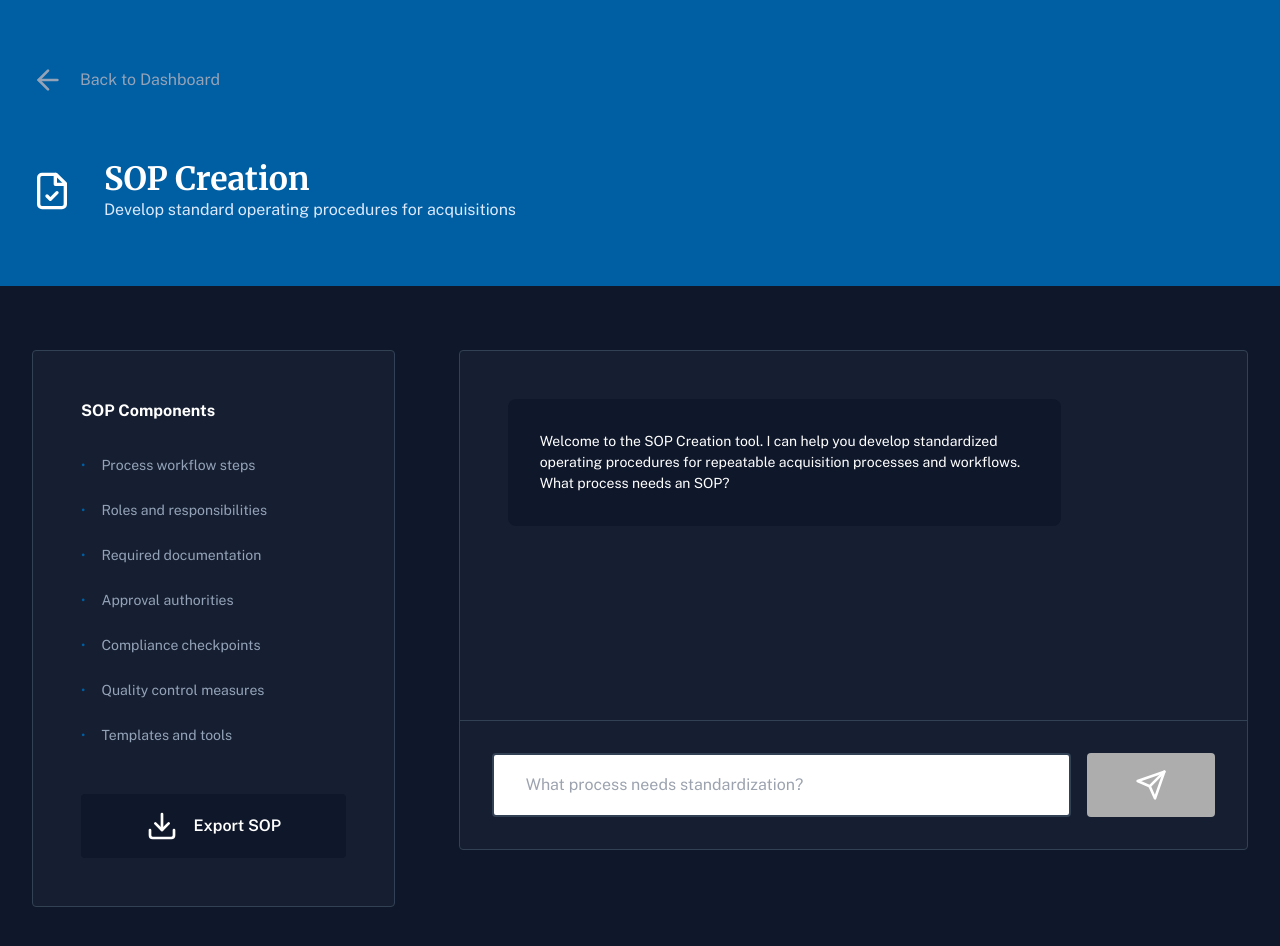
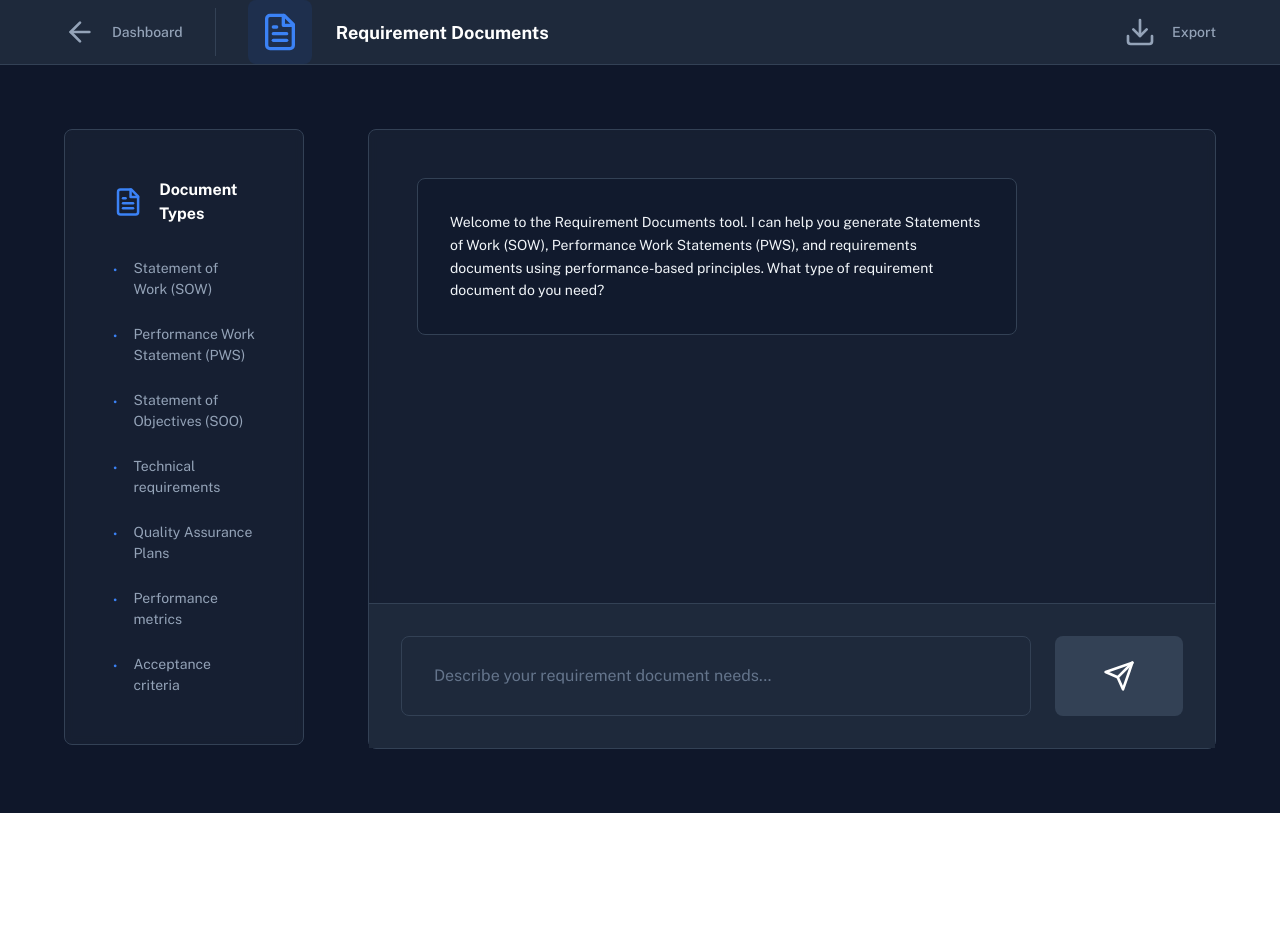
Before and after one commit to jonbmost/rapidacq-frontend, a Next.js app: page /tools/requirement-documents in a window 1280 px wide. Shown: the top 946 px of the page. After the commit the page ends 813 px from the top, so only its background shows below. Built offline with nearby package versions, Linux system fonts and the light colour scheme; no server answers.

Commit message:
Fix Requirement Documents service with correct content and styling

```diff
--- a/app/tools/requirement-documents/page.tsx
+++ b/app/tools/requirement-documents/page.tsx
@@ -3,7 +3,7 @@
 import { useState } from 'react';
 import { useRouter } from 'next/navigation';
 import Link from 'next/link';
-import { FileCheck, ArrowLeft, Send, Loader2, Download } from 'lucide-react';
+import { FileText, ArrowLeft, Send, Loader2, Download } from 'lucide-react';
 
 const BACKEND_URL = process.env.NEXT_PUBLIC_BACKEND_URL || 'https://acquisition-assistant-266001336704.us-central1.run.app';
 
@@ -12,12 +12,12 @@ interface Message {
   content: string;
 }
 
-export default function SOPCreationPage() {
+export default function RequirementDocumentsPage() {
   const router = useRouter();
   const [messages, setMessages] = useState<Message[]>([
     {
       role: 'assistant',
-      content: 'Welcome to the SOP Creation tool. I can help you develop standardized operating procedures for repeatable acquisition processes and workflows. What process needs an SOP?'
+      content: 'Welcome to the Requirement Documents tool. I can help you generate Statements of Work (SOW), Performance Work Statements (PWS), and requirements documents using performance-based principles. What type of requirement document do you need?'
     }
   ]);
   const [input, setInput] = useState('');
@@ -39,7 +39,7 @@ export default function SOPCreationPage() {
           'Content-Type': 'application/json',
         },
         body: JSON.stringify({
-          message: `[SOP Creation Context] ${userMessage}`,
+          message: `[Requirement Documents Context] ${userMessage}`,
           history: messages
         }),
       });
@@ -69,81 +69,91 @@ export default function SOPCreationPage() {
     const url = URL.createObjectURL(blob);
     const a = document.createElement('a');
     a.href = url;
-    a.download = 'sop-document.txt';
+    a.download = 'requirement-documents.txt';
     a.click();
   };
 
   return (
     <div className="min-h-screen bg-[#0f172a]">
       {/* Header */}
-      <div className="bg-uswds-blue text-white py-8">
-        <div className="max-w-7xl mx-auto px-4">
-          <Link href="/dashboard" className="text-slate-400 hover:text-white mb-4 inline-flex items-center">
-            <ArrowLeft className="h-4 w-4 mr-2" />
-            Back to Dashboard
-          </Link>
-          <div className="flex items-center mt-4">
-            <FileCheck className="h-10 w-10 mr-4" />
-            <div>
-              <h1 className="text-3xl font-bold font-serif">SOP Creation</h1>
-              <p className="text-blue-100">Develop standard operating procedures for acquisitions</p>
+      <header className="bg-[#1e293b] border-b border-slate-700">
+        <div className="max-w-7xl mx-auto px-4 sm:px-6 lg:px-8">
+          <div className="flex items-center justify-between h-16">
+            <div className="flex items-center space-x-4">
+              <Link
+                href="/dashboard"
+                className="text-slate-400 hover:text-white transition flex items-center space-x-2"
+              >
+                <ArrowLeft className="h-4 w-4" />
+                <span className="text-sm font-medium">Dashboard</span>
+              </Link>
+              <div className="h-6 w-px bg-slate-700"></div>
+              <div className="flex items-center space-x-3">
+                <div className="w-8 h-8 bg-blue-600/10 rounded-lg flex items-center justify-center">
+                  <FileText className="h-5 w-5 text-blue-500" />
+                </div>
+                <div>
+                  <h1 className="text-lg font-bold text-white">Requirement Documents</h1>
+                </div>
+              </div>
             </div>
+            <button
+              onClick={exportConversation}
+              className="flex items-center space-x-2 text-slate-400 hover:text-white transition"
+            >
+              <Download className="h-4 w-4" />
+              <span className="text-sm font-medium">Export</span>
+            </button>
           </div>
         </div>
-      </div>
+      </header>
 
       {/* Main Content */}
-      <div className="max-w-7xl mx-auto px-4 py-8">
-        <div className="grid lg:grid-cols-3 gap-8">
-          {/* Left Sidebar - Guide */}
+      <main className="max-w-7xl mx-auto px-4 sm:px-6 lg:px-8 py-8">
+        <div className="grid lg:grid-cols-4 gap-8">
+          {/* Left Sidebar */}
           <div className="lg:col-span-1">
-            <div className="bg-slate-800/50 rounded border border-slate-700 p-6 sticky top-8">
-              <h3 className="font-bold text-white mb-4">SOP Components</h3>
+            <div className="bg-slate-800/50 backdrop-blur-sm border border-slate-700 rounded-lg p-6 sticky top-8">
+              <h3 className="font-bold text-white mb-4 flex items-center">
+                <FileText className="h-5 w-5 text-blue-500 mr-2" />
+                Document Types
+              </h3>
               <ul className="space-y-3 text-sm text-slate-400">
                 <li className="flex items-start">
-                  <span className="text-uswds-blue mr-2">•</span>
-                  <span>Process workflow steps</span>
+                  <span className="text-blue-500 mr-2 mt-0.5">•</span>
+                  <span>Statement of Work (SOW)</span>
                 </li>
                 <li className="flex items-start">
-                  <span className="text-uswds-blue mr-2">•</span>
-                  <span>Roles and responsibilities</span>
+                  <span className="text-blue-500 mr-2 mt-0.5">•</span>
+                  <span>Performance Work Statement (PWS)</span>
                 </li>
                 <li className="flex items-start">
-                  <span className="text-uswds-blue mr-2">•</span>
-                  <span>Required documentation</span>
+                  <span className="text-blue-500 mr-2 mt-0.5">•</span>
+                  <span>Statement of Objectives (SOO)</span>
                 </li>
                 <li className="flex items-start">
-                  <span className="text-uswds-blue mr-2">•</span>
-                  <span>Approval authorities</span>
+                  <span className="text-blue-500 mr-2 mt-0.5">•</span>
+                  <span>Technical requirements</span>
                 </li>
                 <li className="flex items-start">
-                  <span className="text-uswds-blue mr-2">•</span>
-                  <span>Compliance checkpoints</span>
+                  <span className="text-blue-500 mr-2 mt-0.5">•</span>
+                  <span>Quality Assurance Plans</span>
                 </li>
                 <li className="flex items-start">
-                  <span className="text-uswds-blue mr-2">•</span>
-                  <span>Quality control measures</span>
+                  <span className="text-blue-500 mr-2 mt-0.5">•</span>
+                  <span>Performance metrics</span>
                 </li>
                 <li className="flex items-start">
-                  <span className="text-uswds-blue mr-2">•</span>
-                  <span>Templates and tools</span>
+                  <span className="text-blue-500 mr-2 mt-0.5">•</span>
+                  <span>Acceptance criteria</span>
                 </li>
               </ul>
-
-              <button
-                onClick={exportConversation}
-                className="mt-6 w-full bg-[#0f172a] text-white px-4 py-2 rounded font-semibold hover:bg-uswds-gray-10 flex items-center justify-center"
-              >
-                <Download className="h-4 w-4 mr-2" />
-                Export SOP
-              </button>
             </div>
           </div>
 
-          {/* Right Content - Chat Interface */}
-          <div className="lg:col-span-2">
-            <div className="bg-slate-800/50 rounded border border-slate-700 flex flex-col" style={{ height: 'calc(100vh - 300px)' }}>
-              {/* Messages */}
+          {/* Right Content */}
+          <div className="lg:col-span-3">
+            <div className="bg-slate-800/50 backdrop-blur-sm border border-slate-700 rounded-lg flex flex-col" style={{ height: 'calc(100vh - 180px)' }}>
               <div className="flex-1 overflow-y-auto p-6 space-y-4">
                 {messages.map((message, index) => (
                   <div
@@ -153,39 +163,38 @@ export default function SOPCreationPage() {
                     <div
                       className={`max-w-[80%] rounded-lg p-4 ${
                         message.role === 'user'
-                          ? 'bg-uswds-blue text-white'
-                          : 'bg-[#0f172a] text-white'
+                          ? 'bg-blue-600 text-white'
+                          : 'bg-slate-900/50 text-slate-100 border border-slate-700'
                       }`}
                     >
-                      <p className="text-sm whitespace-pre-wrap">{message.content}</p>
+                      <p className="text-sm whitespace-pre-wrap leading-relaxed">{message.content}</p>
                     </div>
                   </div>
                 ))}
 
                 {loading && (
                   <div className="flex justify-start">
-                    <div className="bg-[#0f172a] rounded-lg p-4">
-                      <Loader2 className="h-5 w-5 animate-spin text-uswds-blue" />
+                    <div className="bg-slate-900/50 rounded-lg p-4 border border-slate-700">
+                      <Loader2 className="h-5 w-5 animate-spin text-blue-500" />
                     </div>
                   </div>
                 )}
               </div>
 
-              {/* Input */}
-              <form onSubmit={handleSubmit} className="p-4 border-t border-slate-700">
-                <div className="flex space-x-2">
+              <form onSubmit={handleSubmit} className="p-4 border-t border-slate-700 bg-[#1e293b]">
+                <div className="flex space-x-3">
                   <input
                     type="text"
                     value={input}
                     onChange={(e) => setInput(e.target.value)}
-                    placeholder="What process needs standardization?"
-                    className="flex-1 px-4 py-2 border-2 border-slate-700 rounded focus:outline-none focus:border-uswds-blue"
+                    placeholder="Describe your requirement document needs..."
+                    className="flex-1 px-4 py-3 bg-slate-800 border border-slate-700 rounded-lg text-white placeholder-slate-500 focus:outline-none focus:ring-2 focus:ring-blue-500 focus:border-transparent"
                     disabled={loading}
                   />
                   <button
                     type="submit"
                     disabled={loading || !input.trim()}
-                    className="bg-uswds-blue text-white px-6 py-2 rounded font-semibold hover:bg-uswds-blue-70 disabled:bg-uswds-gray-30 disabled:cursor-not-allowed flex items-center"
+                    className="bg-blue-600 text-white px-6 py-3 rounded-lg font-semibold hover:bg-blue-700 disabled:bg-slate-700 disabled:cursor-not-allowed transition flex items-center space-x-2"
                   >
                     <Send className="h-4 w-4" />
                   </button>
@@ -194,7 +203,7 @@ export default function SOPCreationPage() {
             </div>
           </div>
         </div>
-      </div>
+      </main>
     </div>
   );
 }
```
